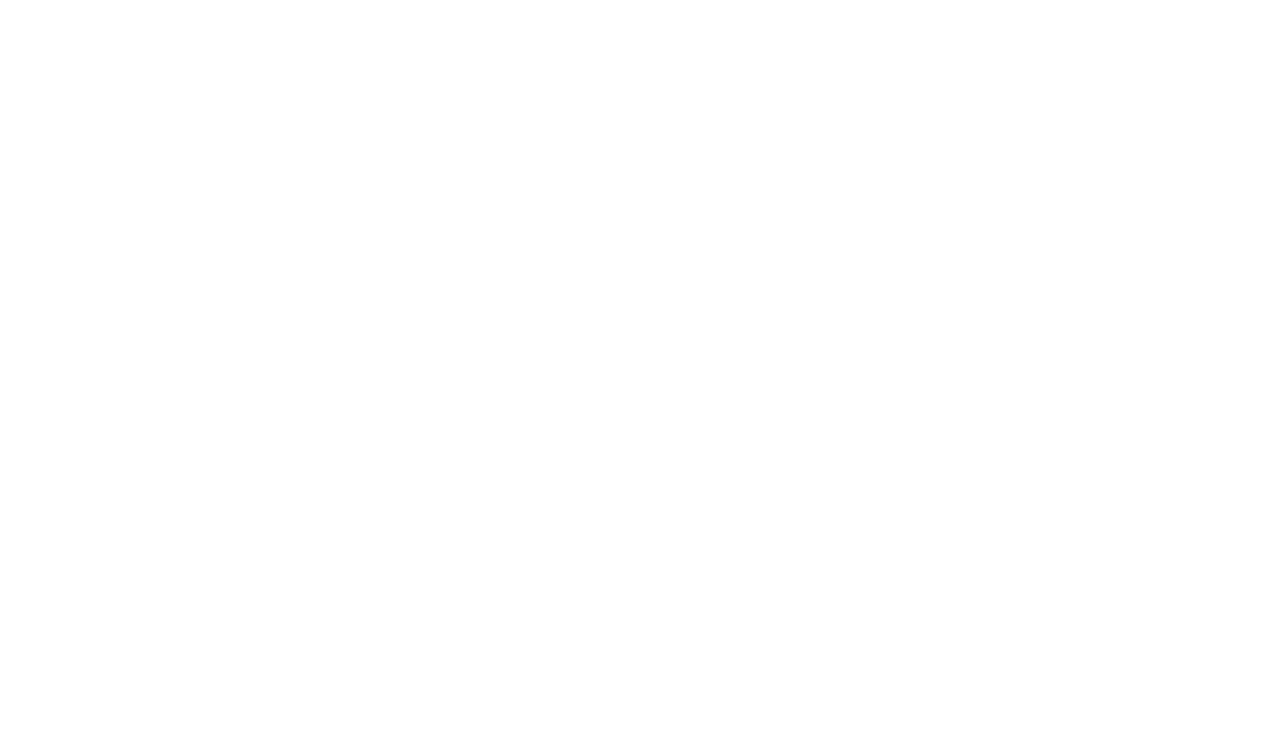
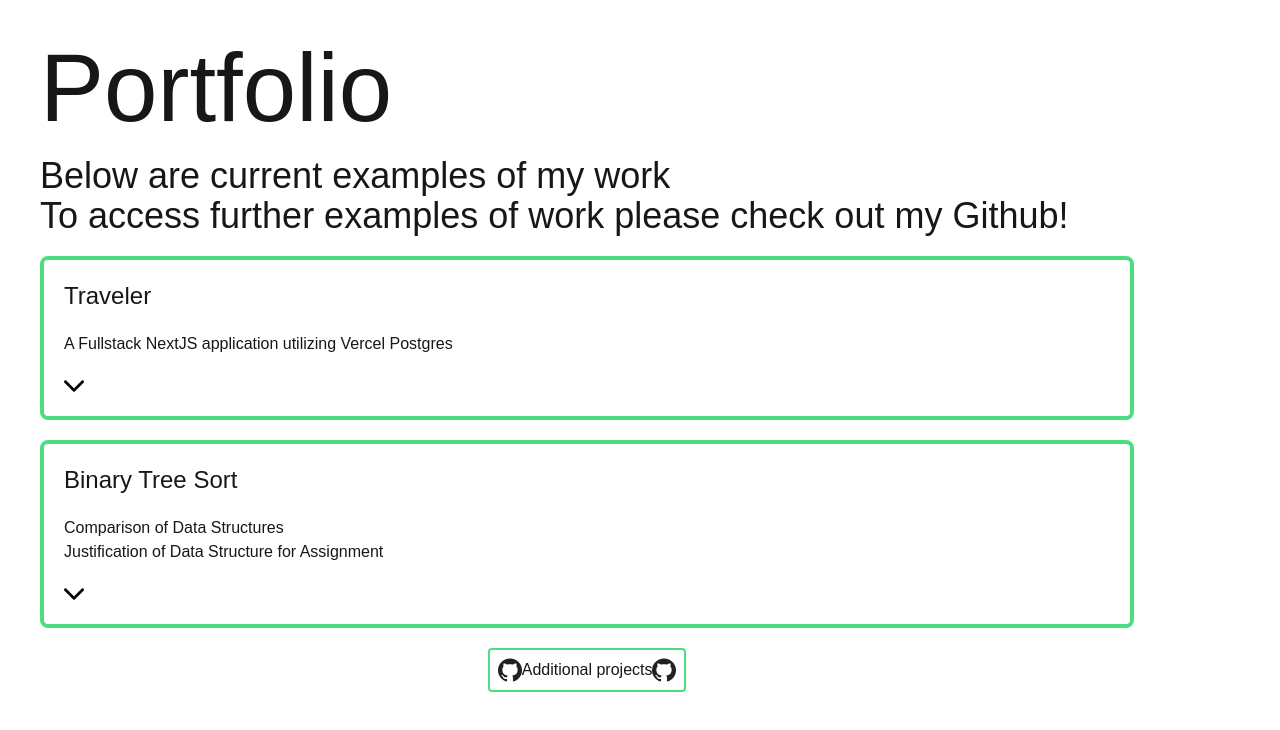
Before and after one commit to Konado22/Konado22.github.io, a Next.js app: page /pages/portfolio in a window 1280 px wide. Shown: the top 730 px of the page. Built offline with nearby package versions, Linux system fonts and the light colour scheme.

Commit message:
updates to pages

```diff
--- a/app/pages/contactme/page.tsx
+++ b/app/pages/contactme/page.tsx
@@ -8,9 +8,9 @@
                 <h1 className="text-2xl">For any inqueries or ways I can support your team or project feel free to reach out to me through various platforms</h1>
             </div>
             <div className="flex flex-row justify-evenly">
-                <Image  className='border-2 rounded' alt="LinkedIn" src='/linkedin.png' height='40' width='40'/>
-                <Image className='border-2 rounded' alt="github" src='/github.png' height='40' width='40' />
-                <Image className='border-2 rounded' alt='email' src='/gmail.png' height='40' width='40' />
+                <Image  className='border-2 rounded border-green-400 bg-white' alt="LinkedIn" src='/linkedin.png' height='40' width='40'/>
+                <Image className='border-2 rounded border-green-400 bg-white' alt="github" src='/github.png' height='40' width='40' />
+                <Image className='border-2 rounded border-green-400 bg-white' alt='email' src='/gmail.png' height='40' width='40' />
             </div>
         </div>
     )
--- a/app/pages/portfolio/page.tsx
+++ b/app/pages/portfolio/page.tsx
@@ -1,16 +1,39 @@
+'use client'
+
+//import { useState } from "react"
+
 export default function Portfolio() {
+    'use client'
+    //const [travelerCard,setTraveler] = useState('short');
+    //const [binaryCard,setBinary] = useState('short');
 
     return (
-        <>
-            <div>
-                <div>
-
+        <div className="grid grid-flow-col">
+            <div className="space-y-5 pl-10 pt-10">
+                <h1 className="text-8xl">Portfolio</h1>
+                <h2 className="text-4xl">Below are current examples of my work<br />
+                    To access further examples of work please check out my Github!</h2>
+                <div id='traveler' className="space-y-5 bg-white p-5 border-4 border-green-400 rounded-lg">
+                    <h1 className="text-2xl">Traveler</h1>
+                    <p>A Fullstack NextJS application utilizing Vercel Postgres</p>
+                    <img width='20'src="/arrow.png" />
                 </div>
 
+                <div id='traveler' className="space-y-5 bg-white p-5 border-4 border-green-400 rounded-lg">
+                    <h1 className="text-2xl">Binary Tree Sort</h1>
+                    <p>Comparison of Data Structures <br/>Justification of Data Structure for Assignment</p>
+                    <img width='20' src="/arrow.png" />
+                </div>
+                <div className="flex justify-center">
+                    <button className="flex p-2 bg-white border-2 border-green-400 rounded"><img src="/github.png"/>  Additional projects  <img src="/github.png"/> </button>
+                </div>
+            </div>
+            <div className='mr-20'>
                 <div>
 
                 </div>
             </div>
-        </>
+        </div>
+
     )
 }
--- a/next.config.mjs
+++ b/next.config.mjs
@@ -2,6 +2,7 @@
 const nextConfig = {
   //nexjs config files, NEXTJS IS AMAZING
     output: "export",
+
    // basePath:'/konado22.github.io',
    // assetPrefix: '/konado22.github.io',
     images: {
```
Also changed, not shown: app/page.tsx (+7 -7 lines), app/pages/servicespage/page.tsx (renamed from app/pages/services/page.tsx), public/arrow.png (added).
